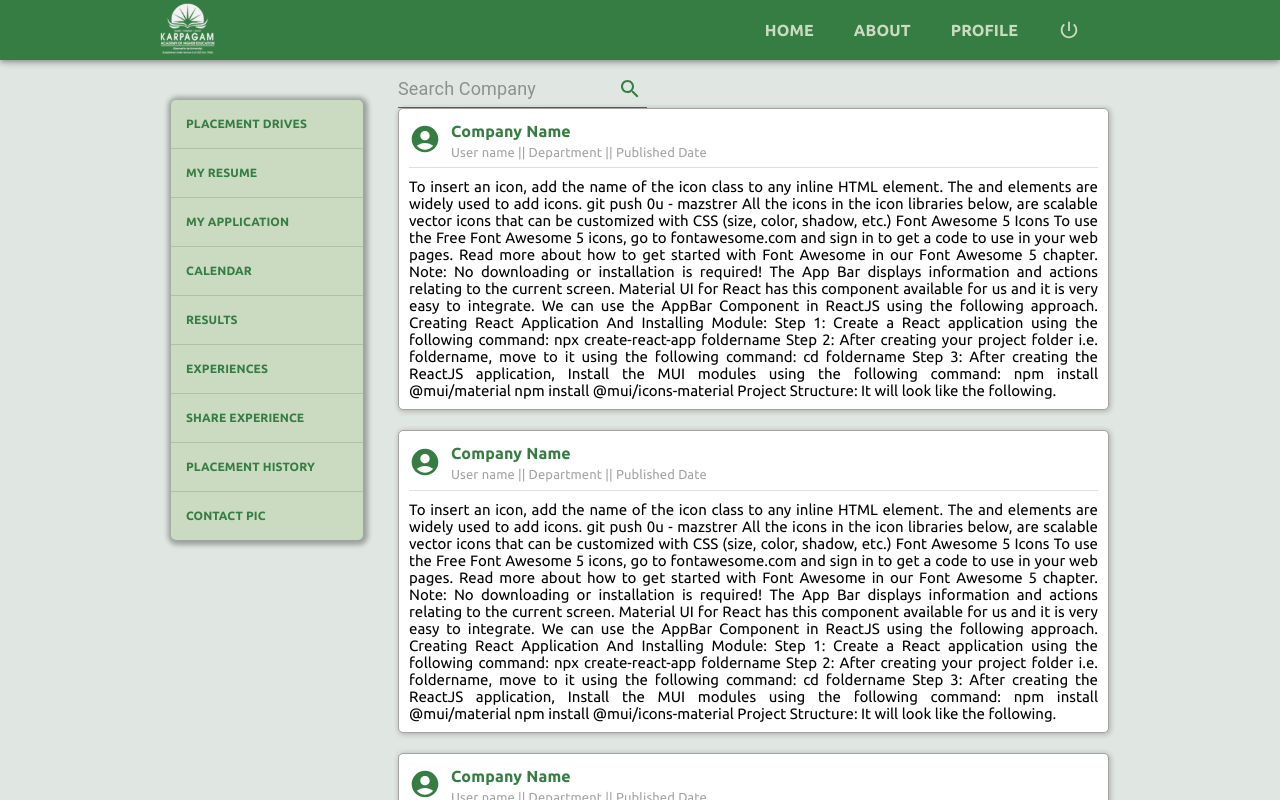
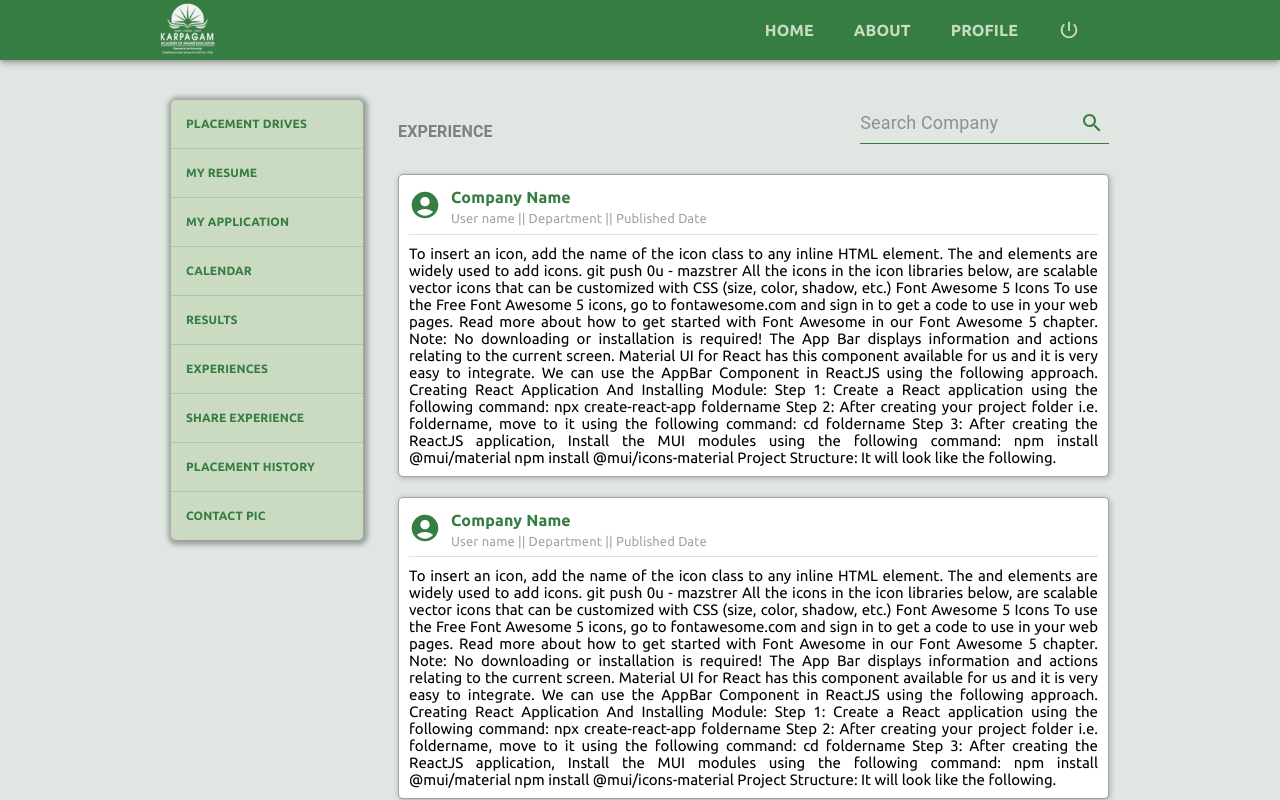
Before and after one commit to aakkss37/MERN-Placement-and-Internship-Cell, a React (Create React App) app in the folder studentsLogin/: page /experiences in a window 1280 px wide. Shown: the top 800 px of the page. Built offline with nearby package versions, Linux system fonts and the light colour scheme.

Commit message:
Current page name added at top of the page

```diff
--- a/studentsLogin/src/components/Experience/Experience.jsx
+++ b/studentsLogin/src/components/Experience/Experience.jsx
@@ -1,8 +1,9 @@
 import React from 'react';
-import { Container, ExperienceConatiner, LeftBoxDummy, MainCardContainer, } from './ExperienceStyle';
+import { Container, CurretPath, ExperienceConatiner, LeftBoxDummy, MainCardContainer, } from './ExperienceStyle';
 import MenuBox from '../Constants/UI/menu/MenuBox';
 import Card from './card/Card';
 import Search from './Search/Search';
+import { Box } from '@mui/material';
 
 const Home = () => {
 	return (
@@ -15,7 +16,10 @@ const Home = () => {
 				<LeftBoxDummy /> {/* having no content inside it.. just Helping mainBox not to occupy whole area and overlap the Menu  */}
 
 				<MainCardContainer>
-					<Search/>
+					<Box style={{display: 'flex', justifyContent: 'space-between', marginTop: 30, marginBottom: 30}}>
+						<CurretPath>EXPERIENCE</CurretPath>
+						<Search />
+					</Box>
 					<Card />
 					<Card />
 					<Card />
--- a/studentsLogin/src/components/Experience/ExperienceStyle.js
+++ b/studentsLogin/src/components/Experience/ExperienceStyle.js
@@ -1,4 +1,4 @@
-import { Box, styled } from '@mui/material';
+import { Box, styled, Typography } from '@mui/material';
 
 export const ExperienceConatiner = styled(Box)`
 	margin-top: 65px;
@@ -38,3 +38,11 @@ export const MainCardContainer = styled(Box)(({ theme }) => ({
 		maxWidth: '100%',
 	}
 }));
+
+
+export const CurretPath = styled(Typography)(({ theme }) => ({
+	marginTop: '20px', color: 'gray', fontWeight: 600,
+	[theme.breakpoints.down('sm')]: {
+		fontSize: 14,
+	}
+}));
```
